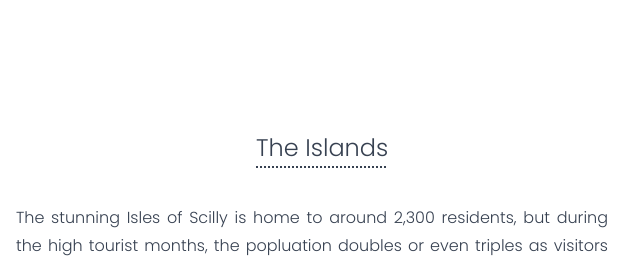
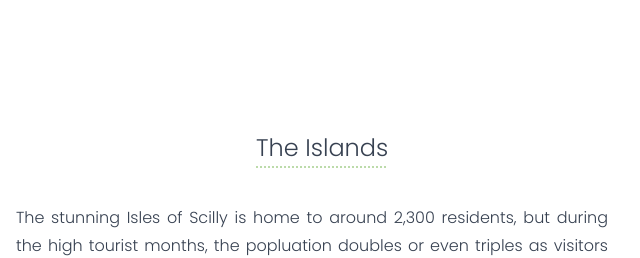
Before and after one commit to ios-cv/net-zero-scilly-website, a website: page Net Zero.html in a window 1280 px wide. Shown: the part 760-1018 px from the top of the page, 640-1280 px from the left. Drawn offline with nearby package versions, Linux system fonts and the light colour scheme.

Commit message:
Net Zero.html

```diff
--- a/Net Zero.html
+++ b/Net Zero.html
@@ -12,7 +12,7 @@
       <style>
 
     .underline {
-    text-decoration-color: #bcdbaa;
+    text-decoration-color: #bcdbaa !important;
     text-decoration: underline;
     text-decoration-thickness: 2px;
     text-underline-offset: 10px;
```
